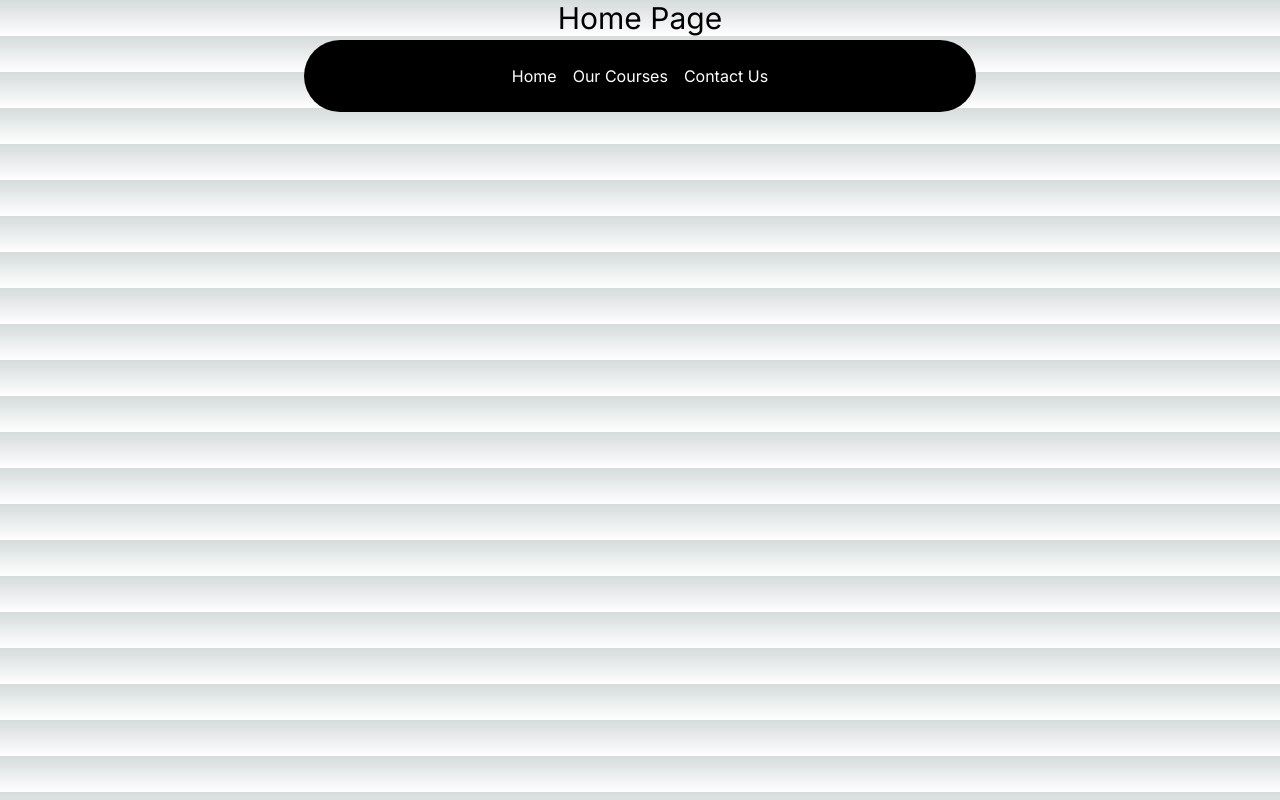
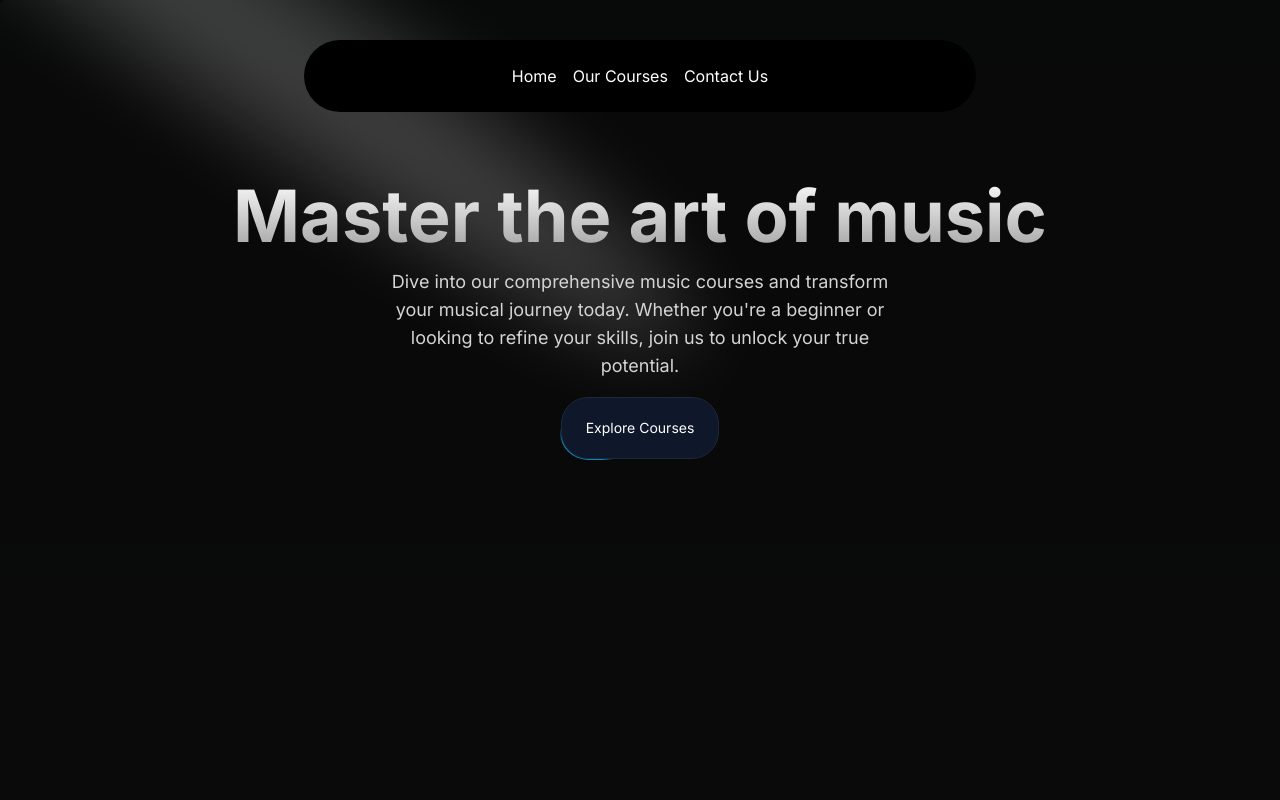
Before and after one commit to Ankush-Ladani/music-academy, a Next.js app: page / in a window 1280 px wide. Built offline with nearby package versions, Linux system fonts and the light colour scheme.

Commit message:
Hero Section and Navbar Done

```diff
--- a/src/app/page.tsx
+++ b/src/app/page.tsx
@@ -1,3 +1,9 @@
+import HeroSection from "@/components/heroSection";
+
 export default function Home() {
-  return <h1 className="text-3xl text-center">Home Page</h1>;
+  return (
+    <main className="min-h-screen bg-black/[0.96] antialiased bg-grid-white/[0.02]">
+      <HeroSection />
+    </main>
+  );
 }
--- /dev/null
+++ b/src/components/heroSection.tsx
@@ -0,0 +1,36 @@
+import Link from "next/link";
+import { cn } from "@/utils/cn";
+import { Spotlight } from "./ui/Spotlight";
+import { Button } from "./ui/moving-border";
+
+function HeroSection() {
+  return (
+    <div className="h-auto md:h-[40rem] w-full rounded-md flex flex-col items-center justify-center relative overflow-hidden mx-auto py-10 md:py-0">
+      <Spotlight
+        className="-top-40 left-0 md:left-60 md:-top-20"
+        fill="white"
+      />
+      <div className="p-4 relative z-10 w-full text-center">
+        <h1 className="mt-20 md:mt-0 text-4xl md:text-7xl font-bold bg-clip-text text-transparent bg-gradient-to-b from-neutral-50 to-neutral-400">
+          Master the art of music
+        </h1>
+        <p className="mt-4 font-normal text-base md:text-lg text-neutral-300 max-w-lg mx-auto">
+          Dive into our comprehensive music courses and transform your musical
+          journey today. Whether you're a beginner or looking to refine your
+          skills, join us to unlock your true potential.
+        </p>
+        <div className="mt-4">
+          <Link href={"/courses"}>
+            <Button
+              borderRadius="1.75rem"
+              className="bg-white dark:bg-slate-900 text-black dark:text-white border-neutral-200 dark:border-slate-800">
+              Explore Courses
+            </Button>
+          </Link>
+        </div>
+      </div>
+    </div>
+  );
+}
+
+export default HeroSection;
--- /dev/null
+++ b/src/components/ui/Spotlight.tsx
@@ -0,0 +1,51 @@
+import React from "react";
+import { cn } from "@/utils/cn";
+
+type SpotlightProps = {
+  className?: string;
+  fill?: string;
+};
+
+export const Spotlight = ({ className, fill }: SpotlightProps) => {
+  return (
+    <svg
+      className={cn(
+        "animate-spotlight pointer-events-none absolute z-[1]  h-[169%] w-[138%] lg:w-[84%] opacity-0",
+        className
+      )}
+      xmlns="http://www.w3.org/2000/svg"
+      viewBox="0 0 3787 2842"
+      fill="none">
+      <g filter="url(#filter)">
+        <ellipse
+          cx="1924.71"
+          cy="273.501"
+          rx="1924.71"
+          ry="273.501"
+          transform="matrix(-0.822377 -0.568943 -0.568943 0.822377 3631.88 2291.09)"
+          fill={fill || "white"}
+          fillOpacity="0.21"></ellipse>
+      </g>
+      <defs>
+        <filter
+          id="filter"
+          x="0.860352"
+          y="0.838989"
+          width="3785.16"
+          height="2840.26"
+          filterUnits="userSpaceOnUse"
+          colorInterpolationFilters="sRGB">
+          <feFlood floodOpacity="0" result="BackgroundImageFix"></feFlood>
+          <feBlend
+            mode="normal"
+            in="SourceGraphic"
+            in2="BackgroundImageFix"
+            result="shape"></feBlend>
+          <feGaussianBlur
+            stdDeviation="151"
+            result="effect1_foregroundBlur_1065_8"></feGaussianBlur>
+        </filter>
+      </defs>
+    </svg>
+  );
+};
--- /dev/null
+++ b/src/components/ui/moving-border.tsx
@@ -0,0 +1,134 @@
+"use client";
+import React from "react";
+import {
+  motion,
+  useAnimationFrame,
+  useMotionTemplate,
+  useMotionValue,
+  useTransform,
+} from "framer-motion";
+import { useRef } from "react";
+import { cn } from "@/utils/cn";
+
+export function Button({
+  borderRadius = "1.75rem",
+  children,
+  as: Component = "button",
+  containerClassName,
+  borderClassName,
+  duration,
+  className,
+  ...otherProps
+}: {
+  borderRadius?: string;
+  children: React.ReactNode;
+  as?: any;
+  containerClassName?: string;
+  borderClassName?: string;
+  duration?: number;
+  className?: string;
+  [key: string]: any;
+}) {
+  return (
+    <Component
+      className={cn(
+        "bg-transparent relative text-xl  h-16 w-40 p-[1px] overflow-hidden ",
+        containerClassName
+      )}
+      style={{
+        borderRadius: borderRadius,
+      }}
+      {...otherProps}>
+      <div
+        className="absolute inset-0"
+        style={{ borderRadius: `calc(${borderRadius} * 0.96)` }}>
+        <MovingBorder duration={duration} rx="30%" ry="30%">
+          <div
+            className={cn(
+              "h-20 w-20 opacity-[0.8] bg-[radial-gradient(var(--sky-500)_40%,transparent_60%)]",
+              borderClassName
+            )}
+          />
+        </MovingBorder>
+      </div>
+
+      <div
+        className={cn(
+          "relative bg-slate-900/[0.8] border border-slate-800 backdrop-blur-xl text-white flex items-center justify-center w-full h-full text-sm antialiased",
+          className
+        )}
+        style={{
+          borderRadius: `calc(${borderRadius} * 0.96)`,
+        }}>
+        {children}
+      </div>
+    </Component>
+  );
+}
+
+export const MovingBorder = ({
+  children,
+  duration = 2000,
+  rx,
+  ry,
+  ...otherProps
+}: {
+  children: React.ReactNode;
+  duration?: number;
+  rx?: string;
+  ry?: string;
+  [key: string]: any;
+}) => {
+  const pathRef = useRef<any>();
+  const progress = useMotionValue<number>(0);
+
+  useAnimationFrame((time) => {
+    const length = pathRef.current?.getTotalLength();
+    if (length) {
+      const pxPerMillisecond = length / duration;
+      progress.set((time * pxPerMillisecond) % length);
+    }
+  });
+
+  const x = useTransform(
+    progress,
+    (val) => pathRef.current?.getPointAtLength(val).x
+  );
+  const y = useTransform(
+    progress,
+    (val) => pathRef.current?.getPointAtLength(val).y
+  );
+
+  const transform = useMotionTemplate`translateX(${x}px) translateY(${y}px) translateX(-50%) translateY(-50%)`;
+
+  return (
+    <>
+      <svg
+        xmlns="http://www.w3.org/2000/svg"
+        preserveAspectRatio="none"
+        className="absolute h-full w-full"
+        width="100%"
+        height="100%"
+        {...otherProps}>
+        <rect
+          fill="none"
+          width="100%"
+          height="100%"
+          rx={rx}
+          ry={ry}
+          ref={pathRef}
+        />
+      </svg>
+      <motion.div
+        style={{
+          position: "absolute",
+          top: 0,
+          left: 0,
+          display: "inline-block",
+          transform,
+        }}>
+        {children}
+      </motion.div>
+    </>
+  );
+};
--- a/tailwind.config.ts
+++ b/tailwind.config.ts
@@ -1,4 +1,7 @@
 import type { Config } from "tailwindcss";
+import defaultTheme from "tailwindcss/defaultTheme";
+import colors from "tailwindcss/colors";
+import { default as flattenColorPalette } from "tailwindcss/lib/util/flattenColorPalette";
 
 const config: Config = {
   content: [
@@ -14,8 +17,37 @@ const config: Config = {
         "gradient-conic":
           "conic-gradient(from 180deg at 50% 50%, var(--tw-gradient-stops))",
       },
+      animation: {
+        spotlight: "spotlight 2s ease .75s 1 forwards",
+      },
+      keyframes: {
+        spotlight: {
+          "0%": {
+            opacity: '0',
+            transform: `translate(-72%, -62%) scale(0.5)`,
+          },
+          "100%": {
+            opacity: '1',
+            transform: "translate(-50%,-40%) scale(1)",
+          },
+        },
+      },
     },
   },
-  plugins: [],
+  plugins: [
+    addVariablesForColors,
+  ],
 };
+
+function addVariablesForColors({ addBase, theme }: any) {
+  let allColors = flattenColorPalette(theme("colors"));
+  let newVars = Object.fromEntries(
+    Object.entries(allColors).map(([key, val]) => [`--${key}`, val])
+  );
+
+  addBase({
+    ":root": newVars,
+  });
+}
+
 export default config;
```
